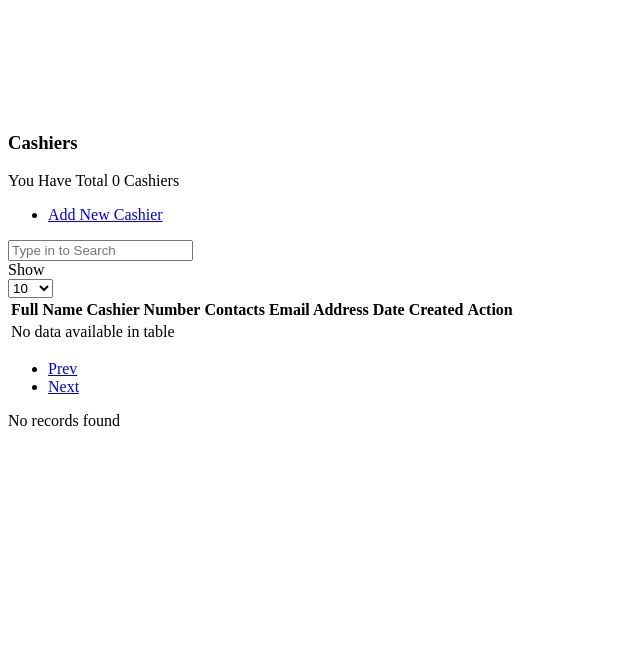
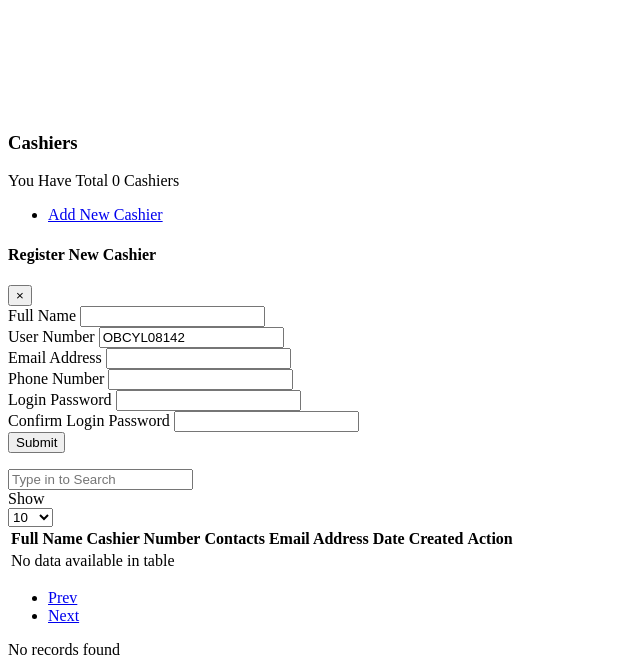
Before and after one commit to MartDevelopers-Inc/mealcard, a PHP site: page /views/cashiers in a window 1280 px wide. Shown: the part 363-1030 px from the top of the page, without its empty margins (0-640 px from the left). Before the commit the page ends 789 px from the top, so only its background shows below. Run offline with PHP 8.4, Linux system fonts and the light colour scheme; the visitor is signed in with stand-in values (Sample User, id 1); data that the repository does not hold is empty.

Commit message:
Implement UI On Add Cashiers

```diff
--- a/views/cashiers.php
+++ b/views/cashiers.php
@@ -98,16 +98,66 @@ require_once('../partials/head.php');
                                                 <p>You Have Total <?php echo $cashiers; ?> Cashiers</p>
                                             </div>
                                         </div><!-- .nk-block-head-content -->
+
                                         <div class="nk-block-head-content">
                                             <div class="toggle-wrap nk-block-tools-toggle">
                                                 <a href="#" class="btn btn-icon btn-trigger toggle-expand mr-n1" data-target="pageMenu"><em class="icon ni ni-menu-alt-r"></em></a>
                                                 <div class="toggle-expand-content" data-content="pageMenu">
                                                     <ul class="nk-block-tools g-3">
-                                                        <li><a href="#add_modal" data-target="modal" class="btn btn-white btn-outline-light"><em class="icon ni ni-user-add"></em><span>Add New Cashier</span></a></li>
+                                                        <li><a href="#add_modal" data-toggle="modal" class="btn btn-white btn-outline-light"><em class="icon ni ni-user-add"></em><span>Add New Cashier</span></a></li>
                                                     </ul>
                                                 </div>
                                             </div><!-- .toggle-wrap -->
                                         </div><!-- .nk-block-head-content -->
+                                        <!-- Add Modal -->
+                                        <div class="modal fade" id="add_modal">
+                                            <div class="modal-dialog  modal-lg">
+                                                <div class="modal-content">
+                                                    <div class="modal-header">
+                                                        <h4 class="modal-title">Register New Cashier</h4>
+                                                        <button type="button" class="close" data-dismiss="modal" aria-label="Close">
+                                                            <span aria-hidden="true">&times;</span>
+                                                        </button>
+                                                    </div>
+                                                    <div class="modal-body">
+                                                        <form method="post" enctype="multipart/form-data" role="form">
+                                                            <div class="card-body">
+                                                                <div class="row">
+                                                                    <div class="form-group col-md-8">
+                                                                        <label for="">Full Name</label>
+                                                                        <input type="text" required name="user_name" class="form-control">
+                                                                    </div>
+                                                                    <div class="form-group col-md-4">
+                                                                        <label for="">User Number</label>
+                                                                        <input type="text" readonly value="<?php echo $a . $b; ?>" required name="user_number" class="form-control">
+                                                                    </div>
+                                                                    <div class="form-group col-md-6">
+                                                                        <label for="">Email Address</label>
+                                                                        <input type="text" required name="user_email" class="form-control">
+                                                                    </div>
+                                                                    <div class="form-group col-md-6">
+                                                                        <label for="">Phone Number</label>
+                                                                        <input type="text" required name="user_phone_no" class="form-control">
+                                                                    </div>
+                                                                    <div class="form-group col-md-6">
+                                                                        <label for="">Login Password</label>
+                                                                        <input type="text" required name="user_password" class="form-control">
+                                                                    </div>
+                                                                    <div class="form-group col-md-6">
+                                                                        <label for="">Confirm Login Password</label>
+                                                                        <input type="text" required name="confirm_password" class="form-control">
+                                                                    </div>
+                                                                </div>
+                                                            </div>
+                                                            <div class="text-right">
+                                                                <button type="submit" name="add_cashier" class="btn btn-primary">Submit</button>
+                                                            </div>
+                                                        </form>
+                                                    </div>
+                                                </div>
+                                            </div>
+                                        </div>
+                                        <!-- End Modal -->
                                     </div><!-- .nk-block-between -->
                                 </div><!-- .nk-block-head -->
                                 <div class="nk-block">
@@ -168,20 +218,22 @@ require_once('../partials/head.php');
                                                                                     <a href="#" class="dropdown-toggle btn btn-icon btn-trigger" data-toggle="dropdown"><em class="icon ni ni-more-h"></em></a>
                                                                                     <div class="dropdown-menu dropdown-menu-right">
                                                                                         <ul class="link-list-opt no-bdr">
-                                                                                            <li><a href="#"><em class="icon ni ni-focus"></em><span>Quick View</span></a></li>
-                                                                                            <li><a href="#"><em class="icon ni ni-eye"></em><span>View Details</span></a></li>
-                                                                                            <li><a href="#"><em class="icon ni ni-repeat"></em><span>Transaction</span></a></li>
-                                                                                            <li><a href="#"><em class="icon ni ni-activity-round"></em><span>Activities</span></a></li>
+                                                                                            <li><a href="cashier?view=<?php echo $cashiers->user_id; ?>"><em class="icon ni ni-focus"></em><span>Quick View</span></a></li>
                                                                                             <li class="divider"></li>
-                                                                                            <li><a href="#"><em class="icon ni ni-shield-star"></em><span>Reset Pass</span></a></li>
-                                                                                            <li><a href="#"><em class="icon ni ni-shield-off"></em><span>Reset 2FA</span></a></li>
-                                                                                            <li><a href="#"><em class="icon ni ni-na"></em><span>Suspend User</span></a></li>
+                                                                                            <li><a href="#update-<?php echo $cashiers->user_id; ?>"><em class="icon ni ni-edit"></em><span>Update Profile</span></a></li>
+                                                                                            <li><a href="#delete-<?php echo $cashiers->user_id; ?>"><em class="icon ni ni-trash"></em><span>Delete Account</span></a></li>
                                                                                         </ul>
                                                                                     </div>
                                                                                 </div>
                                                                             </li>
                                                                         </ul>
                                                                     </td>
+                                                                    <!-- Edit Profile Modal -->
+                                                                    <!-- End Modal -->
+
+
+                                                                    <!-- Delete Modal -->
+                                                                    <!-- End Modal -->
                                                                 </tr>
                                                             <?php } ?>
                                                         </tbody>
```
